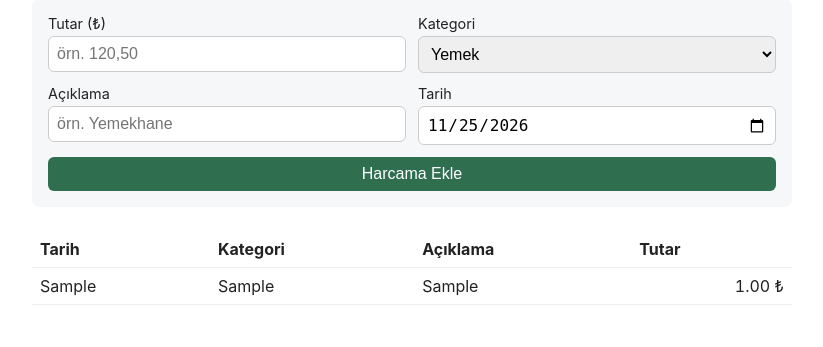
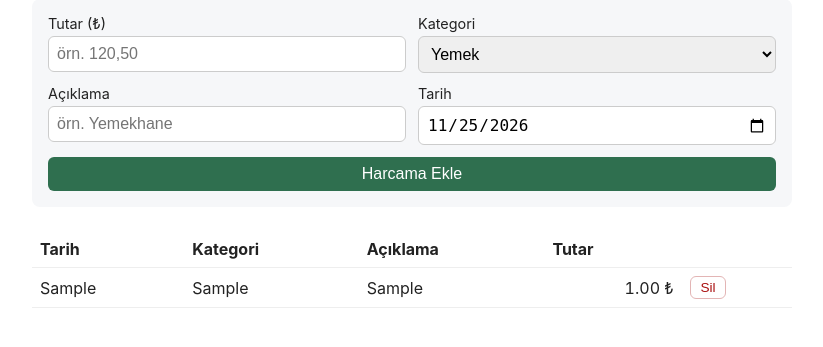
Before and after one commit to haktanisikersoy/ogrenci-harcama-takip, a Flask app: page / in a window 1280 px wide. Shown: the part 148-495 px from the top of the page, without its empty margins (228-1051 px from the left). Run offline with Flask 3, Linux system fonts and the light colour scheme; tables that the repository leaves empty hold one stand-in row (values such as "Sample post").

Commit message:
Harcama silme özelliği ve testleri eklendi (#3)

```diff
--- a/app.py
+++ b/app.py
@@ -107,6 +107,15 @@ def create_app(test_config=None):
         db.commit()
         return redirect(url_for("index"))
 
+    @app.route("/harcama/<int:harcama_id>/sil", methods=["POST"])
+    def harcama_sil(harcama_id):
+        db = get_db()
+        silinen = db.execute("DELETE FROM harcamalar WHERE id = ?", (harcama_id,)).rowcount
+        db.commit()
+        if silinen == 0:
+            return "Harcama bulunamadı.", 404
+        return redirect(url_for("index"))
+
     @app.route("/ozet", methods=["GET"])
     def ozet():
         db = get_db()
--- a/templates/index.html
+++ b/templates/index.html
@@ -17,6 +17,9 @@
     th, td { text-align: left; padding: .5rem; border-bottom: 1px solid #eee; }
     td.tutar { text-align: right; font-variant-numeric: tabular-nums; }
     .bos { color: #888; margin-top: 1.5rem; }
+    .sil-form { display: inline; background: none; padding: 0; }
+    button.sil { background: none; color: #a11; border: 1px solid #e3b5b5; padding: .2rem .6rem; font-size: .85rem; }
+    button.sil:hover { background: #fde8e8; }
   </style>
 </head>
 <body>
@@ -48,7 +51,7 @@
 
   {% if harcamalar %}
     <table>
-      <thead><tr><th>Tarih</th><th>Kategori</th><th>Açıklama</th><th>Tutar</th></tr></thead>
+      <thead><tr><th>Tarih</th><th>Kategori</th><th>Açıklama</th><th>Tutar</th><th></th></tr></thead>
       <tbody>
         {% for h in harcamalar %}
           <tr>
@@ -56,6 +59,12 @@
             <td>{{ h.kategori }}</td>
             <td>{{ h.aciklama or '-' }}</td>
             <td class="tutar">{{ '%.2f' % h.tutar }} ₺</td>
+            <td>
+              <form method="post" action="{{ url_for('harcama_sil', harcama_id=h.id) }}" class="sil-form"
+                    onsubmit="return confirm('Bu harcamayı silmek istediğine emin misin?');">
+                <button type="submit" class="sil" title="Sil">Sil</button>
+              </form>
+            </td>
           </tr>
         {% endfor %}
       </tbody>
```
Also changed, not shown: tests/test_harcama_silme.py (added, +32 -0 lines).
